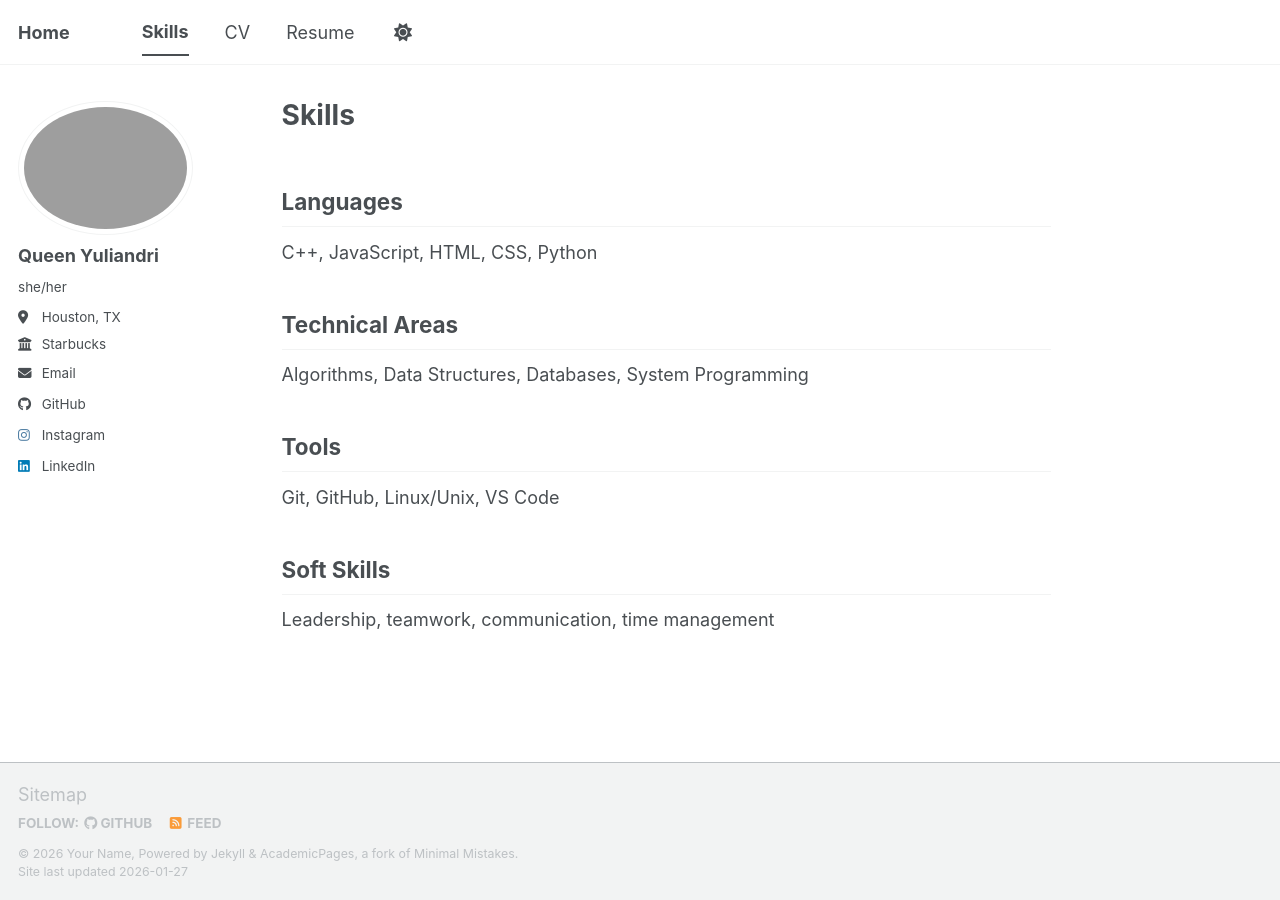
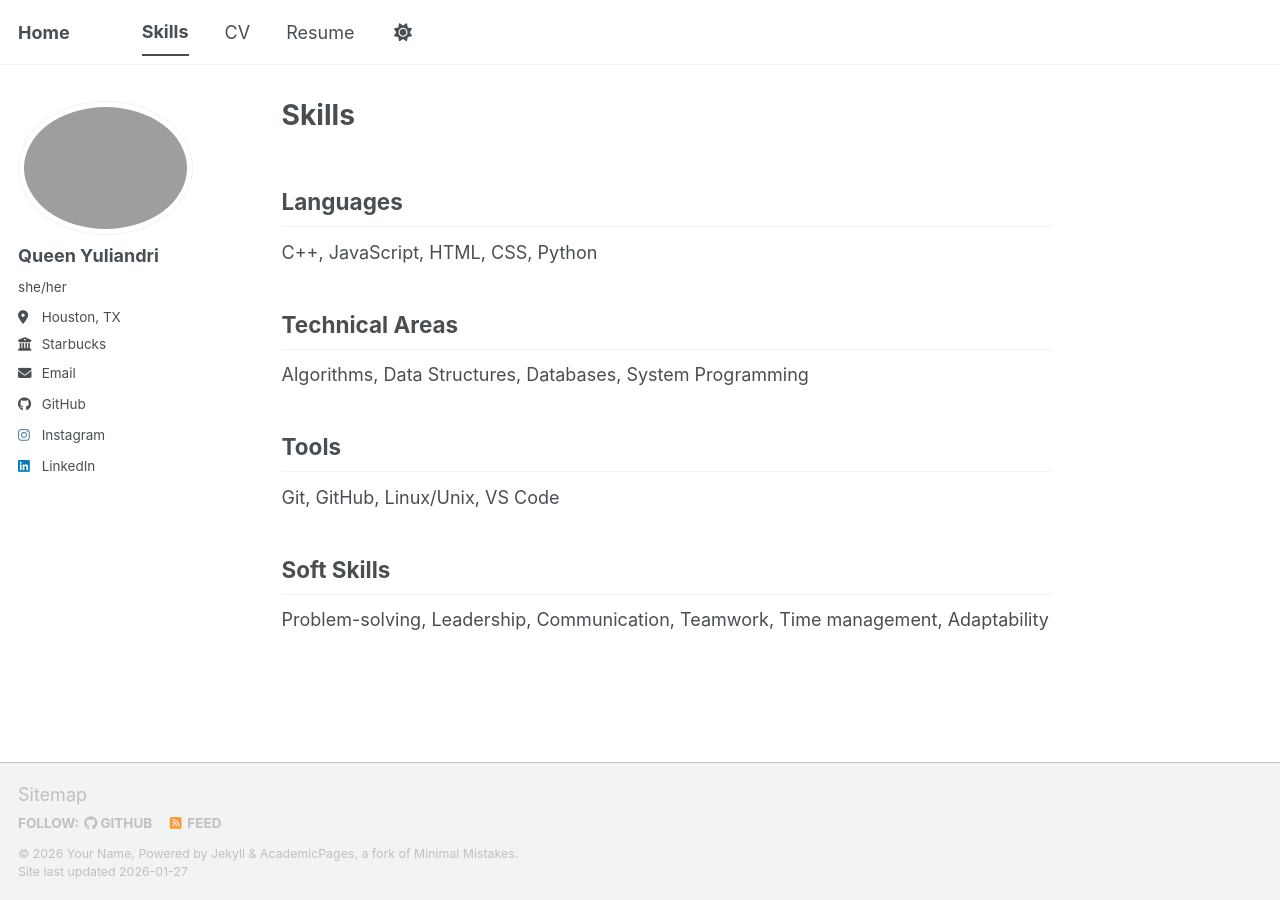
Before and after one commit to Queen-aty/Queen-aty.github.io, a Jekyll site: the page built from _pages/terms.md, in a window 1280 px wide. Built offline with Jekyll 4.4.1, drawn with Linux system fonts in a browser that asks for light colours; a script bundle is joined from its source files by our own code; library files that are not in the unit come from our copies.

Commit message:
Update terms.md

```diff
--- a/_pages/terms.md
+++ b/_pages/terms.md
@@ -19,4 +19,4 @@ Git, GitHub, Linux/Unix, VS Code
 
 ## Soft Skills
 
-Leadership, teamwork, communication, time management
+Problem-solving, Leadership, Communication, Teamwork, Time management, Adaptability
```
